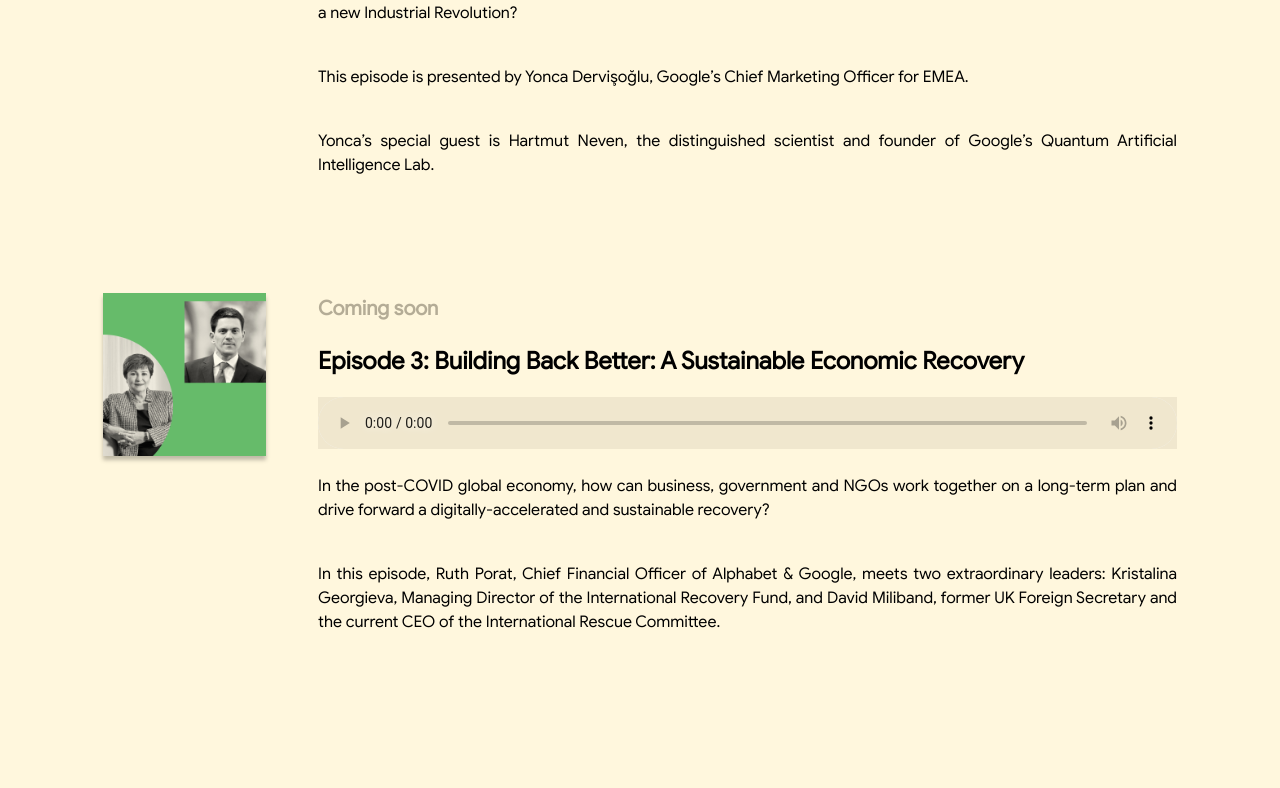
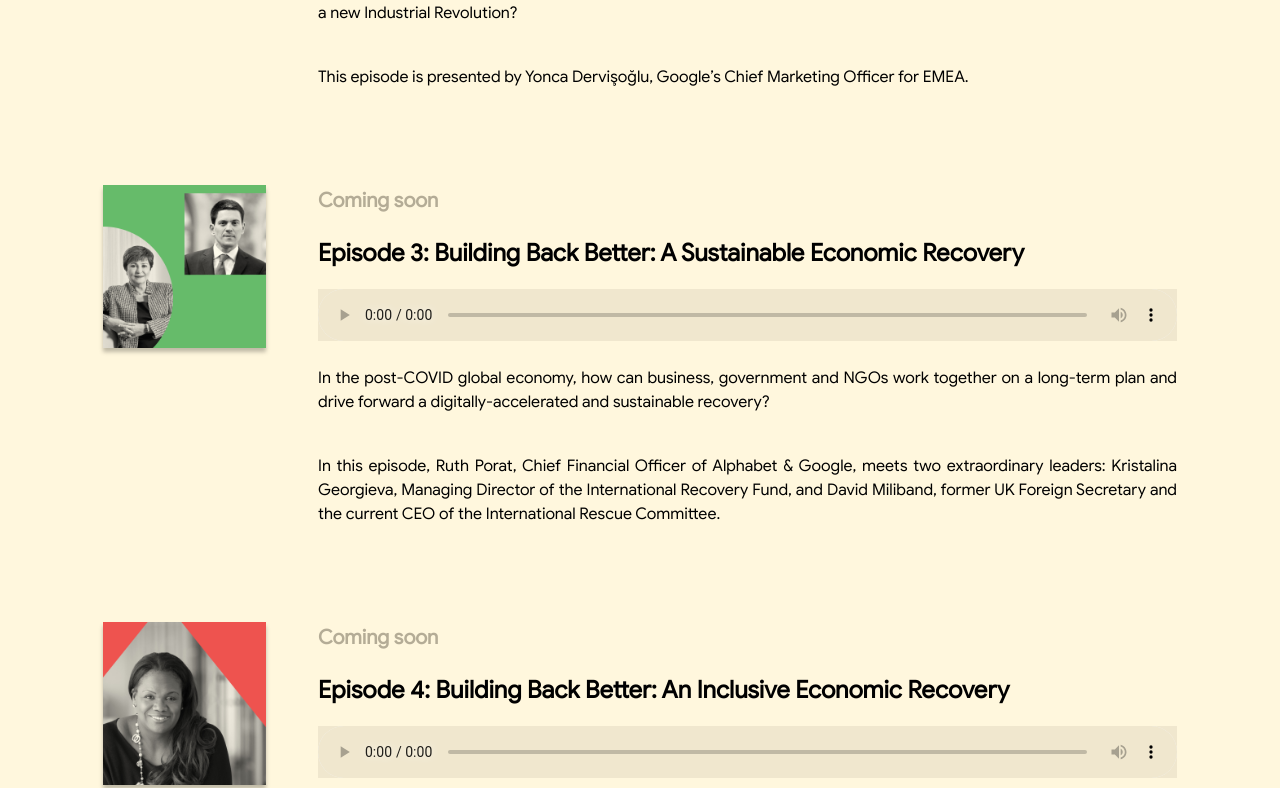
Before and after one commit to matthausen/zeitgeist, a React (Create React App) app: page /episode/1 in a window 1280 px wide. Shown: the part 1325-2113 px from the top of the page. Built offline with nearby package versions, Linux system fonts and the light colour scheme.

Commit message:
2-line changes not 3-line

```diff
--- a/src/components/GuestList/index.jsx
+++ b/src/components/GuestList/index.jsx
@@ -72,9 +72,6 @@
                 <Typography className={classes.description}>{o.description1}</Typography>
                 <br />
                 <Typography className={classes.description}>{o.description2}</Typography>
-                <br />
-                <Typography className={classes.description}>{o.description3}</Typography>
-                <br />
               </Box>
             </Box>
           </List>
```
